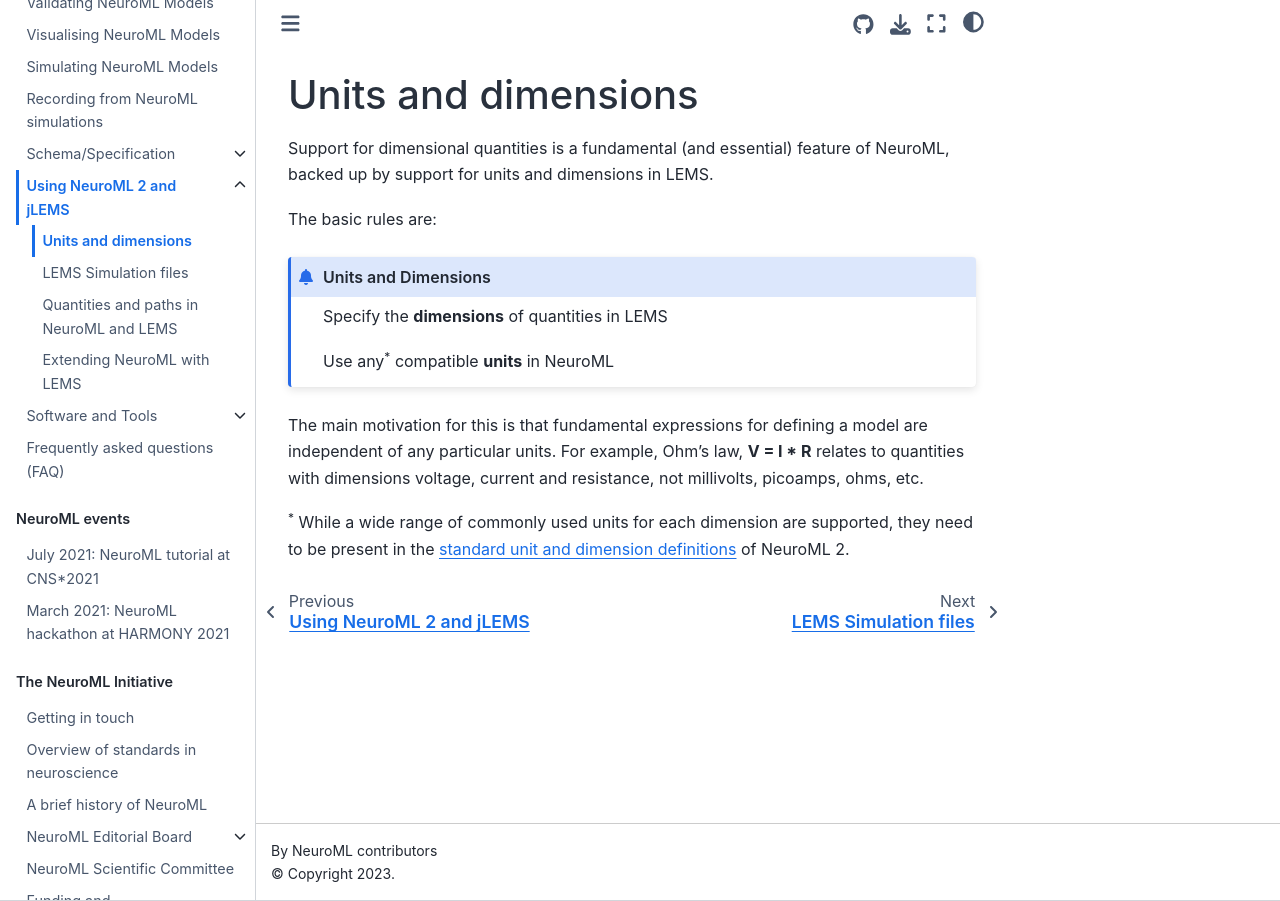
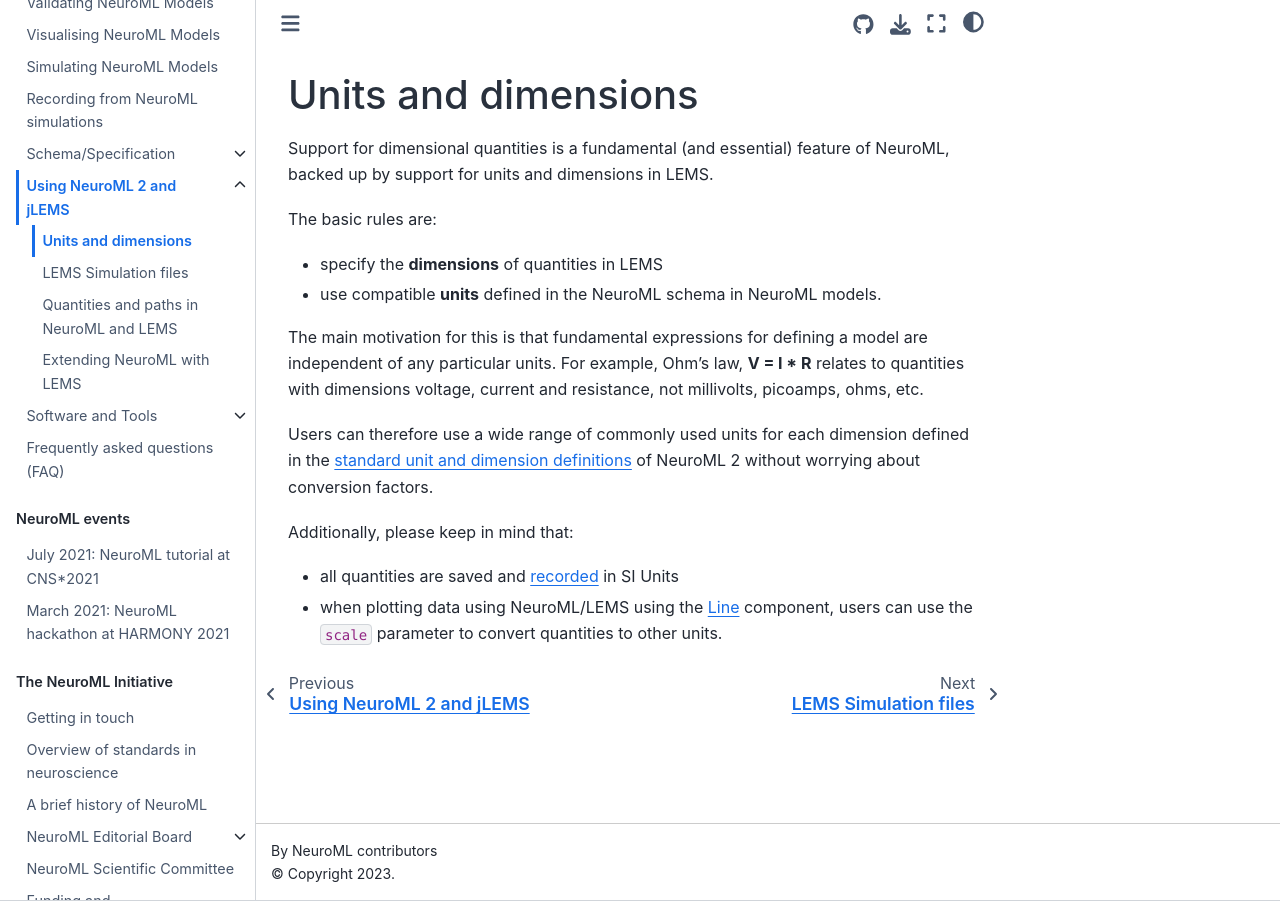
Before and after one commit to NeuroML/Documentation, a Jupyter Book: the page built from source/Userdocs/UnitsAndDimensions.md, in a window 1280 px wide. Built offline with Jupyter Book 1.0.4 settings and Sphinx 7.4.7 and the Sphinx Book theme 1.1.4, drawn with Linux system fonts in a browser that asks for light colours.

Commit message:
feat: move units information in existing file

````diff
--- a/source/Userdocs/UnitsAndDimensions.md
+++ b/source/Userdocs/UnitsAndDimensions.md
@@ -5,13 +5,15 @@ Support for dimensional quantities is a fundamental (and essential) feature of N
 
 The basic rules are:
 
-```{admonition} Units and Dimensions
-Specify the **dimensions** of quantities in LEMS
+- specify the **dimensions** of quantities in LEMS
+- use compatible **units** defined in the NeuroML schema in NeuroML models.
 
-Use any<sup>*</sup> compatible **units** in NeuroML
+The main motivation for this is that fundamental expressions for defining a model are independent of any particular units.
+For example, Ohm's law, **V = I * R** relates to quantities with dimensions voltage, current and resistance, not millivolts, picoamps, ohms, etc.
 
-```
+Users can therefore use a wide range of commonly used units for each dimension defined in the {ref}`standard unit and dimension definitions <schema:neuromlcoredimensions>` of NeuroML 2 without worrying about conversion factors.
 
-The main motivation for this is that fundamental expressions for defining a model are independent of any particular units. For example, Ohm's law, **V = I * R** relates to quantities with dimensions voltage, current and resistance, not millivolts, picoamps, ohms, etc.
+Additionally, please keep in mind that:
 
-<sup>*</sup> While a wide range of commonly used units for each dimension are supported, they need to be present in the {ref}`standard unit and dimension definitions <schema:neuromlcoredimensions>` of NeuroML 2.
+- all quantities are saved and {ref}`recorded <userdocs:recording>` in SI Units
+- when plotting data using NeuroML/LEMS using the {ref}`Line <schema:line>` component, users can use the `scale` parameter to convert quantities to other units.
--- a/source/_toc.yml
+++ b/source/_toc.yml
@@ -19,7 +19,6 @@ parts:
     - file: Userdocs/CreatingNeuroMLModels
       sections:
       - file: Userdocs/Conventions
-      - file: Userdocs/Units
     - file: Userdocs/ValidatingNeuroMLModels
     - file: Userdocs/VisualisingNeuroMLModels
     - file: Userdocs/SimulatingNeuroMLModels
````
Also changed, not shown: source/Userdocs/Units.md (deleted, +0 -11 lines).
